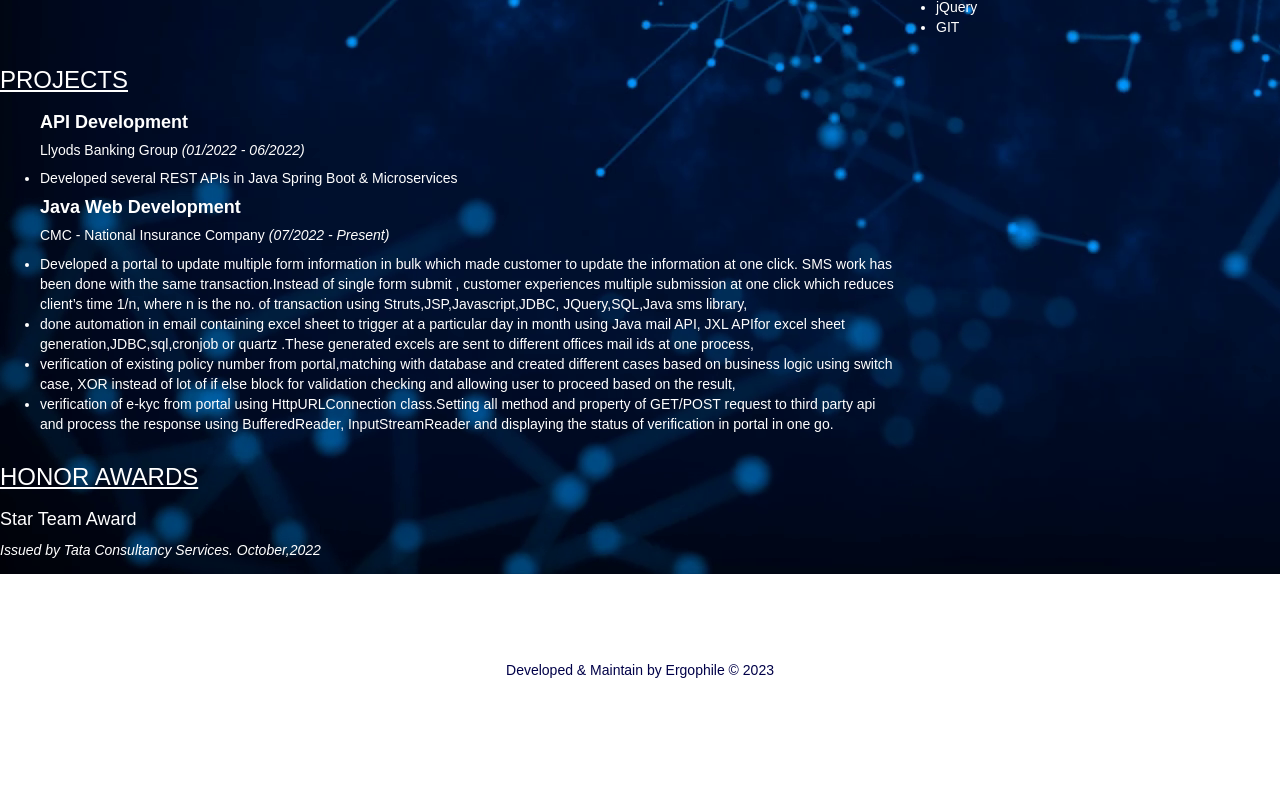
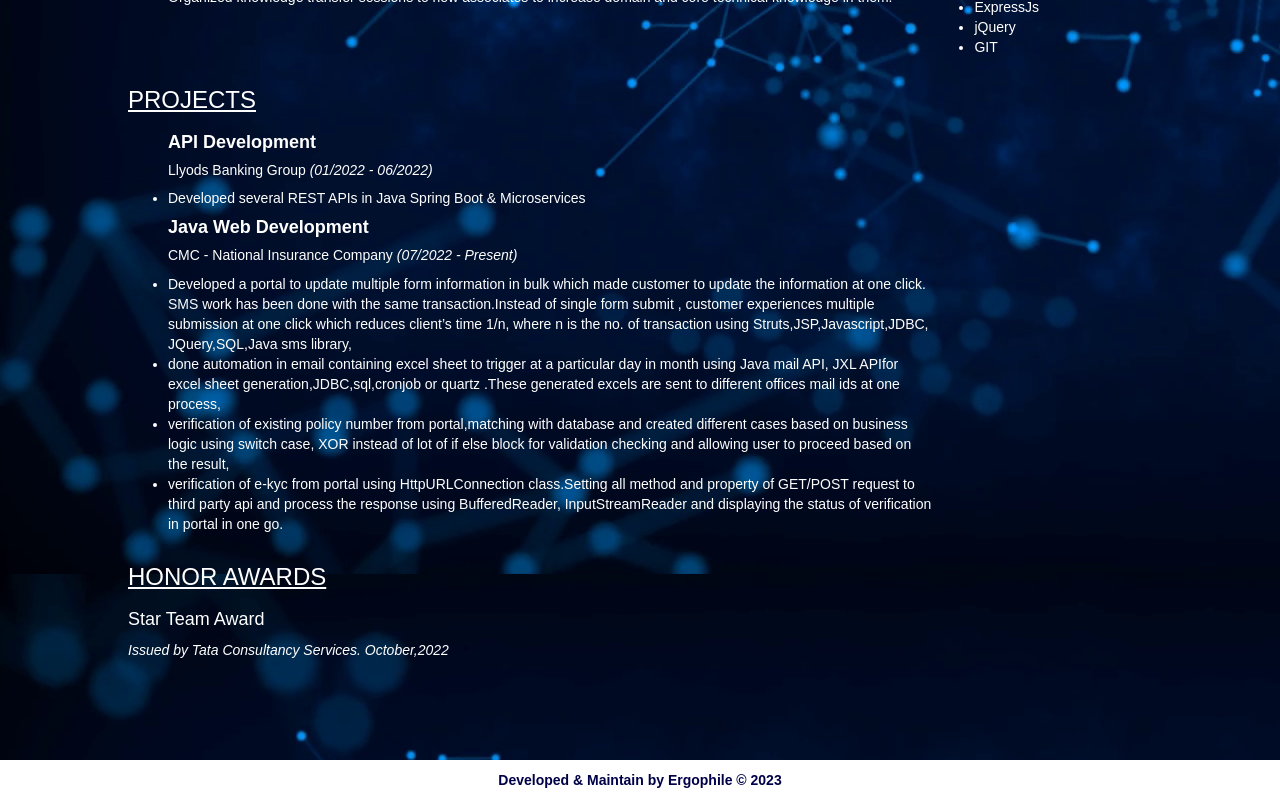
Before and after one commit to SandipanK97/ergophile, a React (Create React App) app in the folder client/: page / in a window 1280 px wide. Shown: the part 506-1306 px from the top of the page. Before the commit the page ends 1186 px from the top, so only its background shows below. Built offline with nearby package versions, Linux system fonts and the light colour scheme; no server answers.

Commit message:
modified dated 03.06.2023

```diff
--- /dev/null
+++ b/client/src/components/footer.js
@@ -0,0 +1,15 @@
+import React from 'react';
+
+function footer(props) {
+    return (
+        <div>
+           <center>
+           <footer style={{backgroundColor:'white',color:'#000048',paddingTop:'10px',paddingBottom:'10px',float:'inline-end'}}>
+           <strong>Developed & Maintain  by  Ergophile © 2023</strong>
+           </footer>
+           </center>
+        </div>
+    );
+}
+
+export default footer;
--- a/client/src/pages/Career.jsx
+++ b/client/src/pages/Career.jsx
@@ -3,7 +3,8 @@
 import 'react-toastify/dist/ReactToastify.css';
 import axios from "axios";
 import "./styles.css";
-import Navbar from '../components/navbar.js'
+import Navbar from '../components/navbar.js';
+
 export default function Career(props) {
 
 
--- a/client/src/pages/Contact.jsx
+++ b/client/src/pages/Contact.jsx
@@ -1,6 +1,7 @@
-import React,{ useState } from 'react';
+import React from 'react';
 import "./styles.css";
-import Navbar from '../components/navbar.js'
+import Navbar from '../components/navbar.js';
+
 //import axios from "axios";
 
 
@@ -13,7 +14,22 @@
         <Navbar status='Login'/>
         <br></br><br></br><br></br>
         <br></br><br></br><br></br>
+        <center>
         <img src="../images/picgif.gif" alt="Profile" className="profile-photo"/>
+        <br></br>
+
+        <h3><strong style={{color:'white'}}>feel free to contact</strong></h3><br></br>
+        <a href='https://www.linkedin.com/in/sandipan-kundu-268a6b202/'>
+        <i  className="fa fa-linkedin-square" style={{fontSize:'36px',cursor: 'pointer'}}></i>
+        </a>
+        <br></br><br></br>
+        <a href='https://drive.google.com/file/d/1IbKYlp14-xeuhLM_v26-tO7kLn5tb4NV/view?usp=sharing' download>
+        <button style={{color:'black'}}>
+        <strong>Download Resume</strong>
+        </button>
+        </a>
+       </center>
+
         </body></div>
     );
 
--- a/client/src/pages/Home.jsx
+++ b/client/src/pages/Home.jsx
@@ -1,5 +1,6 @@
             import React,{ useState } from 'react';
-            import Navbar from '../components/navbar.js'
+            import Navbar from '../components/navbar.js';
+            import Footer from '../components/footer.js';
             import axios from "axios";
             import "./styles.css";
 
@@ -32,24 +33,25 @@
                     setIcon(res.data.current.weather[0].icon);
                     setImageURL("https://openweathermap.org/img/wn/"+icon+"@2x.png");
                 });
-
             });
-
                 return (
                     <div className="Home">
                     <body>
                     <Navbar status='Login'/>
-                    <br></br><br></br><br></br>
+                    <br></br><br></br><br></br><br></br>
+                    <div className='home-table'>
                     <table>
                         <tr>
+
                         <th style={{width: '70%'}}><img src="../images/myImg.jpg" alt="Profile" className="profile-photo"/>
+                        </th>
 
-                        </th>
                         <th style={{width: '30%'}}>
                         <div id="imgW"><img src={imageURL} alt="temp"/></div>
                         <div className="sub_title" id="desc" >{weatherDescription}</div>
                         <div className="sub_title" id="temp" >{temp}</div>
                         </th>
+
                         </tr>
 
                         <tr>
@@ -139,11 +141,10 @@
                         </td>
                         </tr>
                     </table>
+                    </div>
                     <br></br><br></br><br></br><br></br><br></br>
-
-                    <center><footer style={{backgroundColor:'white',color:'#000048'}}>Developed & Maintain  by  Ergophile © 2023</footer></center>
-
-                  </body>
+                     <Footer />
+                     </body>
                  </div>
           );
         }
--- a/client/src/pages/Login.jsx
+++ b/client/src/pages/Login.jsx
@@ -3,10 +3,7 @@
         import { ToastContainer, toast } from 'react-toastify';
         import 'react-toastify/dist/ReactToastify.css';
         import axios from "axios";
-        import Navbar from '../components/navbar.js'
-
-
-
+        import Navbar from '../components/navbar.js';
 
 
         export default function Login(props) {
@@ -162,6 +159,7 @@
             <div id='forgot-btn'><span onClick={handlePassword}>Forgot password?</span></div>
               <ToastContainer />
             </form>
+
            </body>
         </div>
           );
--- a/client/src/pages/styles.css
+++ b/client/src/pages/styles.css
@@ -1,4 +1,5 @@
   @import url('https://fonts.googleapis.com/css2?family=Montserrat:wght@450&display=swap');
+  @import url('https://cdnjs.cloudflare.com/ajax/libs/font-awesome/4.7.0/css/font-awesome.min.css');
     body{
       margin: 0;
       padding: 0;
@@ -6,7 +7,7 @@
       font-family: 'Montserrat', sans-serif;
       font-weight: normal;
       background-image: url('./images/bodyImg.png');
-      background-repeat: no-repeat;
+      background-repeat: repeat;
       background-attachment: fixed;
       }
       table,footer{
@@ -176,6 +177,7 @@
       #imgW{
         position: relative;
         margin: auto;
+
       }
 
       #temp{
@@ -196,4 +198,8 @@
         height: 150px;
         border-radius: 50%;
         object-fit: cover;
+        border: 3px solid white;
       }
+      .home-table{
+        padding-left: 10%;
+      }
```
